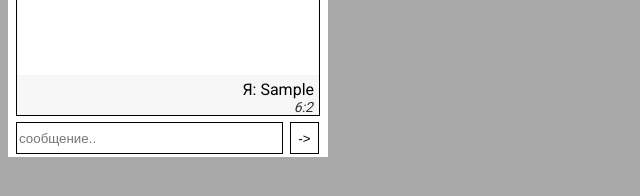
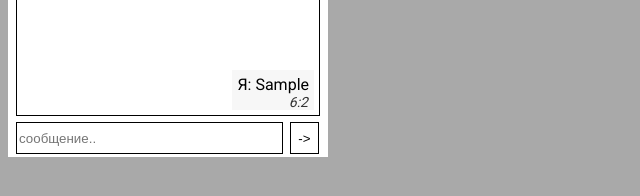
Before and after one commit to Bolshoff/chat, a plain HTML site: page index.html in a window 1280 px wide. Both pictures are taken after typing "Sample" into the empty fields and a click on the input "->". Shown: the part 384-580 px from the top of the page, 0-640 px from the left. Drawn offline with Linux system fonts and the light colour scheme.

Commit message:
fixed output message style

```diff
--- a/style/style.css
+++ b/style/style.css
@@ -81,11 +81,12 @@ body{
     margin-left: 3px;
 }
 .output-message{
-    /*position: relative;*/
+
+    display: inline-block;
     background: #E5E5E5;
     right: 5px;
-    /*top: 150px;*/
-    text-align: right;
+    align-self: flex-end;
+    margin: 5px;
 }
 .message__time{
     text-align: right;
@@ -106,9 +107,7 @@ body{
     right: 5px;
 }
 .unread{
-    /*position: absolute;*/
-    /*right: 5px;*/
-    /*bottom: 10px;*/
+
     background: #F7F7F7;
 }
 .input-message{
```
